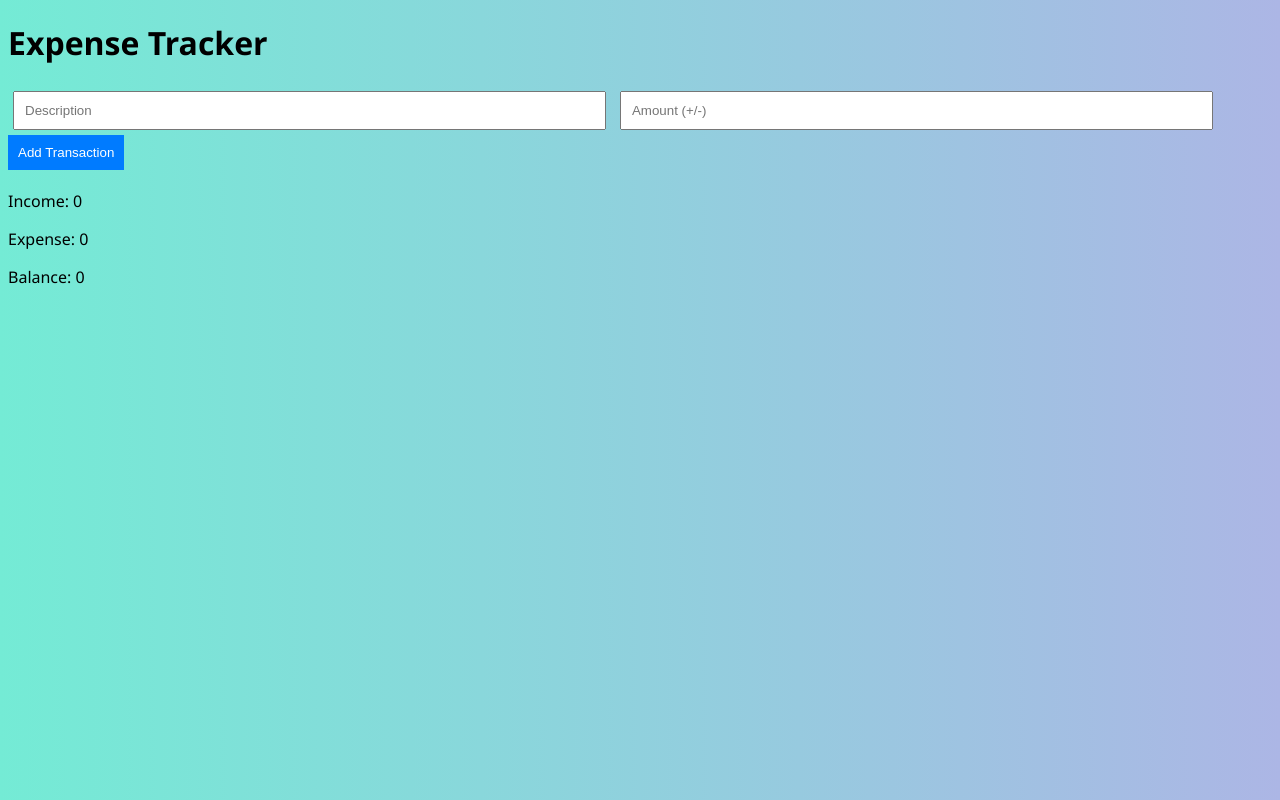
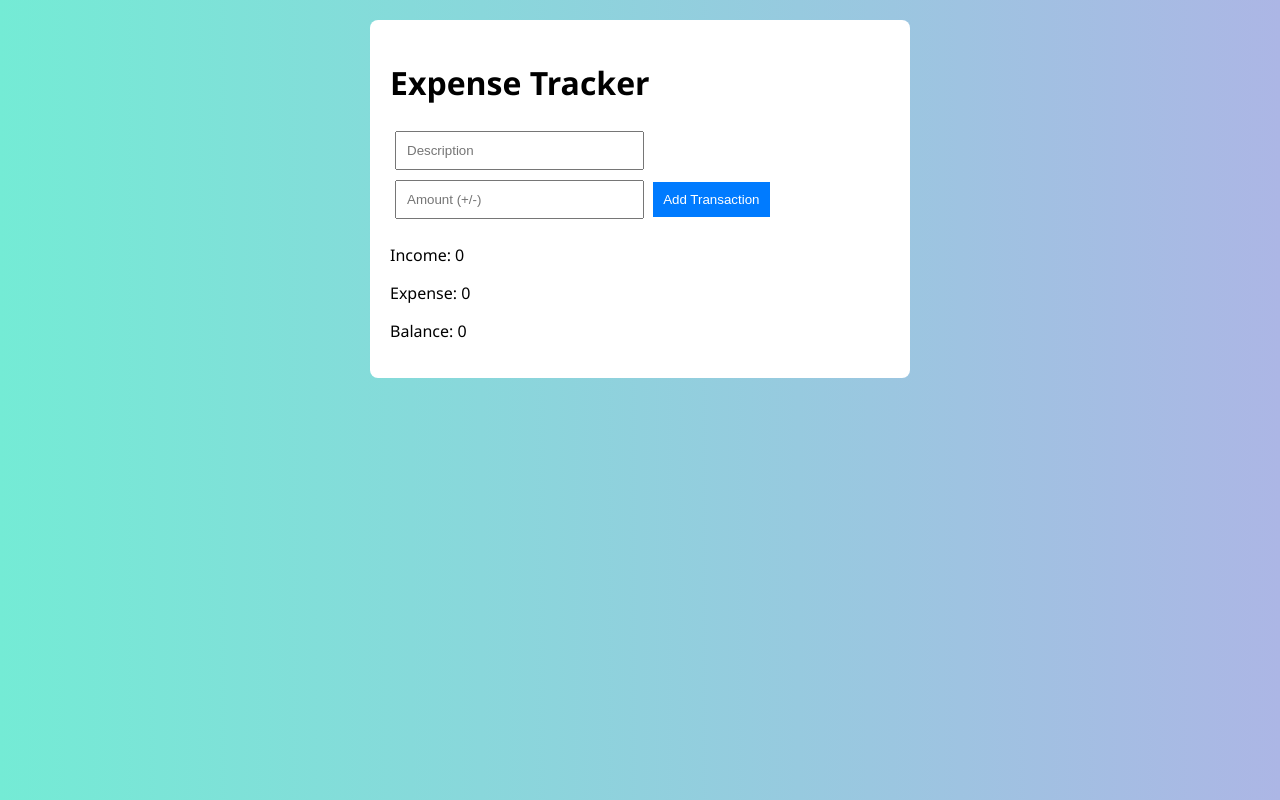
Before and after one commit to Setsukun1997/Project-Portfolio, a plain HTML site: page index.html in a window 1280 px wide. Drawn offline with Linux system fonts and the light colour scheme.

Commit message:
Update Style.css

```diff
--- a/Style.css
+++ b/Style.css
@@ -1,14 +1,9 @@
 body {
   background: linear-gradient(to right, #74ebd5, #ACB6E5);
-  font-family: 'Segoe UI', sans-serif;
-}
-
-  font-family: Arial, sans-serif;
-  background: #f4f4f4;
+  font-family: 'Segoe UI', Arial, sans-serif;
   margin: 0;
   padding: 20px;
 }
-
 .container {
   max-width: 500px;
   margin: auto;
```
